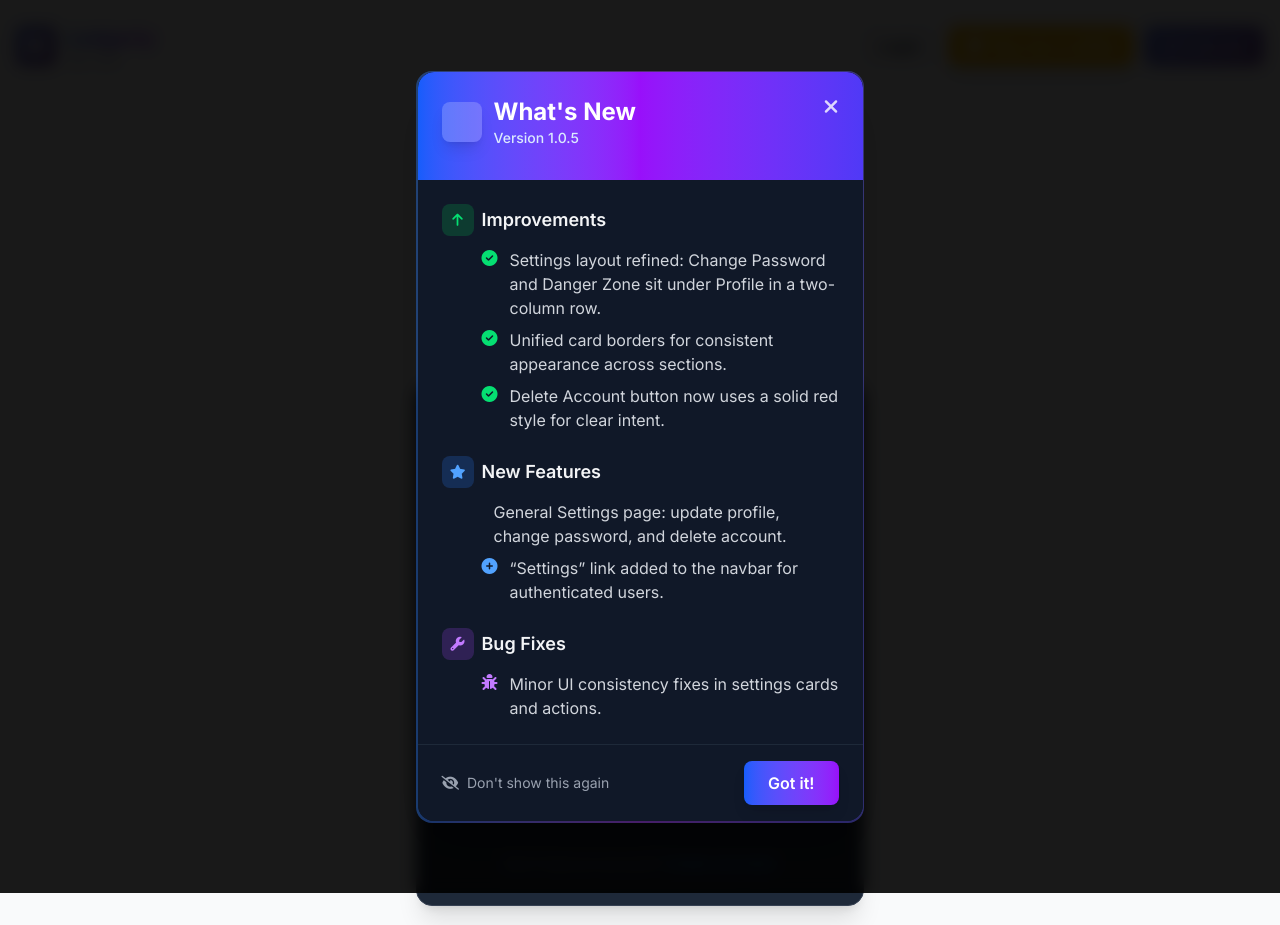
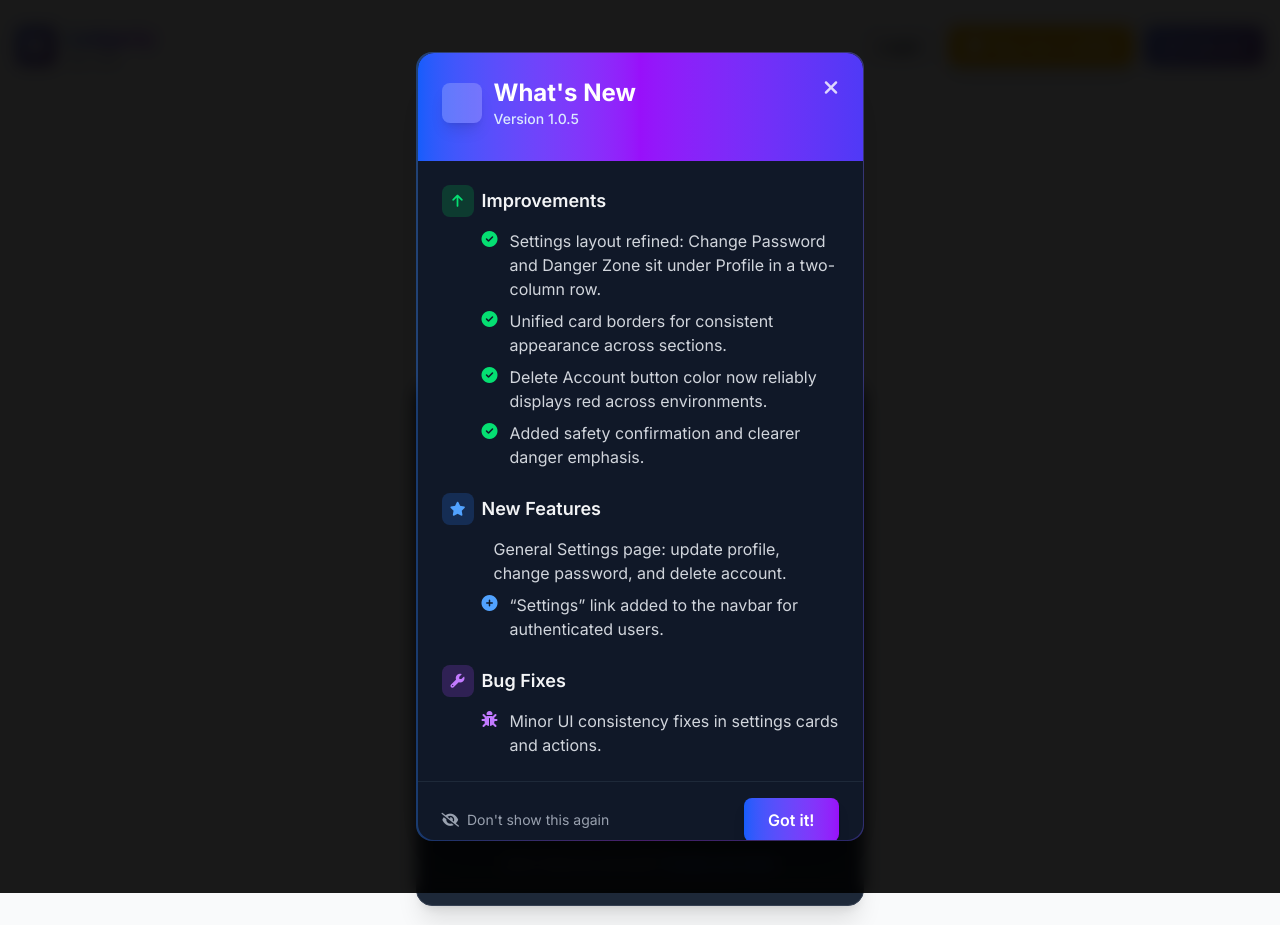
Before and after one commit to Kzu0-afk/ledgerly-web, a Django app: page /login/?next=/settings/ in a window 1280 px wide. Run offline with Django 5.2, Linux system fonts and the light colour scheme; style sheets or scripts are compiled from the project's sources; some libraries are stand-ins or nearby versions.

Commit message:
Feature(Settings):Update Delete Account button color for consistency and add safety confirmation for improved user clarity.

```diff
--- a/ledger/templates/auth/login.html
+++ b/ledger/templates/auth/login.html
@@ -53,7 +53,11 @@
               </div>
               <div class="flex items-start gap-3 text-gray-300">
                 <i class="fas fa-check-circle text-green-400 mt-0.5"></i>
-                <span>Delete Account button now uses a solid red style for clear intent.</span>
+                <span>Delete Account button color now reliably displays red across environments.</span>
+              </div>
+              <div class="flex items-start gap-3 text-gray-300">
+                <i class="fas fa-check-circle text-green-400 mt-0.5"></i>
+                <span>Added safety confirmation and clearer danger emphasis.</span>
               </div>
             </div>
           </div>
```
